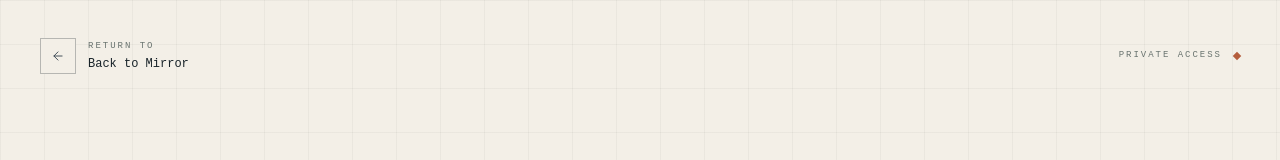
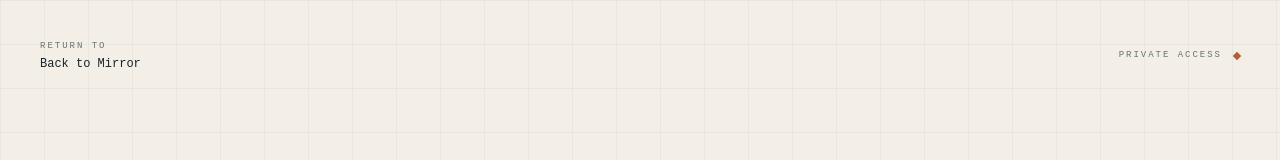
Before and after one commit to abdulbasit-25/third-person, a Next.js app: page /login in a window 1280 px wide. Shown: the top 160 px of the page. Built offline with nearby package versions, Linux system fonts and the light colour scheme.

Commit message:
Update header

```diff
--- a/components/layout/Header.tsx
+++ b/components/layout/Header.tsx
@@ -1,5 +1,5 @@
 import Link from "next/link";
-import { ArrowLeft, ArrowUpRight, LogOut } from "lucide-react";
+import { ArrowUpRight } from "lucide-react";
 import type { ReactNode } from "react";
 
 /* ------------------------------------------------------------------ */
@@ -108,32 +108,10 @@ function BackLink({ href, label }: { href: string; label: string }) {
   return (
     <Link
       href={href}
-      className={`group inline-flex items-center gap-3 ${focusRing}`}
+      className={`action-link inline-flex flex-col gap-0.5 ${focusRing}`}
     >
-      <span
-        className={`relative flex h-9 w-9 items-center justify-center overflow-hidden border border-[var(--line-strong)] bg-[var(--paper)] text-[var(--ink-soft)] ${transition} group-hover:-translate-x-0.5 group-hover:border-[var(--accent)] group-hover:bg-[var(--accent)] group-hover:text-[var(--paper)] group-hover:shadow-[0_6px_18px_rgba(180,93,60,0.16)]`}
-      >
-        {/* Hover fill */}
-        <span className="absolute inset-0 origin-left scale-x-0 bg-[var(--accent)] transition-transform duration-300 ease-out group-hover:scale-x-100" />
-
-        <ArrowLeft
-          aria-hidden="true"
-          className="relative z-10 h-3.5 w-3.5 transition-transform duration-300 group-hover:-translate-x-1"
-          strokeWidth={1.6}
-        />
-      </span>
-
-      <span className="flex flex-col">
-        <span
-          className={`${micro} text-[var(--muted)] transition-colors duration-300 group-hover:text-[var(--ink-soft)]`}
-        >
-          Return to
-        </span>
-
-        <span className="mt-0.5 text-xs font-medium text-[var(--ink)] transition-all duration-300 group-hover:translate-x-0.5 group-hover:text-[var(--accent)]">
-          {label}
-        </span>
-      </span>
+      <span className={`${micro} text-[var(--muted)]`}>Return to</span>
+      <span className="text-xs font-medium text-[var(--ink)]">{label}</span>
     </Link>
   );
 }
@@ -148,23 +126,15 @@ function PublicNavigation() {
       {/* Login */}
       <Link
         href="/login"
-        className={`group hidden items-center gap-2 px-3 py-3 ${micro} text-[var(--ink-soft)] ${transition} hover:text-[var(--accent)] sm:inline-flex ${focusRing}`}
+        className={`action-link hidden items-center gap-2 px-3 py-3 ${micro} sm:inline-flex ${focusRing}`}
       >
-        <span className="relative">
-          Reviewer login
-          <span
-            aria-hidden="true"
-            className="absolute -bottom-1 left-0 h-px w-full origin-left scale-x-0 bg-[var(--accent)] transition-transform duration-300 group-hover:scale-x-100"
-          />
-        </span>
-
-        <span className="h-1.5 w-1.5 rotate-45 border border-[var(--accent)] transition-all duration-300 group-hover:rotate-[135deg] group-hover:bg-[var(--accent)]" />
+        Reviewer login
       </Link>
 
       {/* Main CTA */}
       <Link
         href="/register"
-        className={`group relative inline-flex min-h-[44px] items-center gap-3 overflow-hidden border border-[var(--accent)] bg-[var(--accent)] px-5 py-3 ${micro} text-[var(--paper)] shadow-[0_6px_20px_rgba(180,93,60,0.18)] ${transition} hover:-translate-y-1 hover:border-[var(--accent-hover)] hover:bg-[var(--accent-hover)] hover:shadow-[0_14px_34px_rgba(180,93,60,0.28)] ${focusRing}`}
+        className={`action-button action-button--accent group relative inline-flex min-h-[44px] items-center gap-3 overflow-hidden px-5 py-3 ${micro} shadow-[0_6px_20px_rgba(180,93,60,0.18)] ${focusRing}`}
       >
         {/* Animated background sweep */}
         <span
@@ -205,17 +175,9 @@ function SignOutButton() {
   return (
     <Link
       href="/api/auth/logout"
-      className={`group inline-flex min-h-[40px] items-center gap-2 border border-[var(--line-strong)] bg-[var(--paper)] px-3.5 py-2.5 ${micro} text-[var(--ink-soft)] ${transition} hover:-translate-y-0.5 hover:border-[var(--accent)] hover:bg-[var(--accent-soft)]/30 hover:text-[var(--ink)] hover:shadow-[0_6px_18px_rgba(180,93,60,0.10)] ${focusRing}`}
+      className={`action-link inline-flex min-h-[40px] items-center ${micro} ${focusRing}`}
     >
-      <span className="transition-transform duration-300 group-hover:-translate-x-0.5">
-        Sign out
-      </span>
-
-      <LogOut
-        aria-hidden="true"
-        className="h-3.5 w-3.5 transition-all duration-300 group-hover:translate-x-1 group-hover:text-[var(--accent)]"
-        strokeWidth={1.6}
-      />
+      Sign out
     </Link>
   );
 }
```
